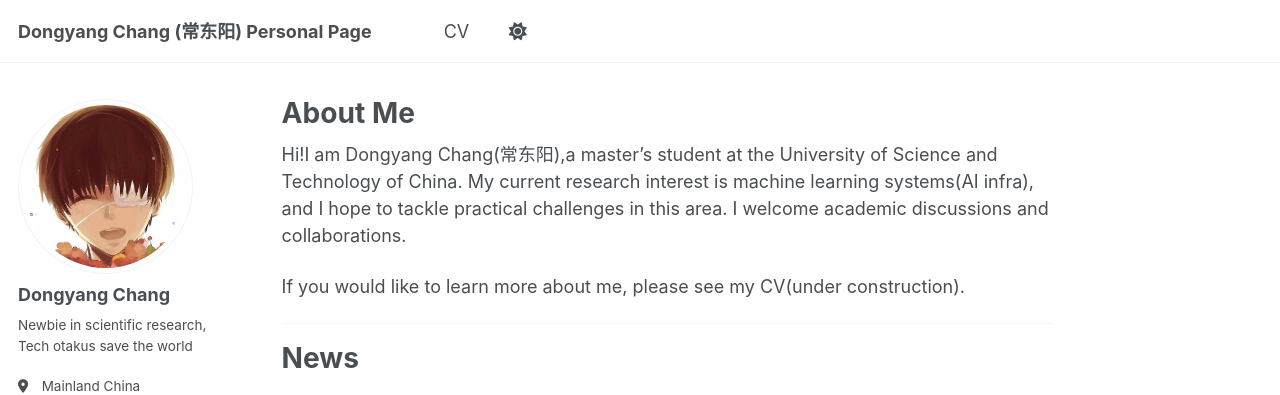
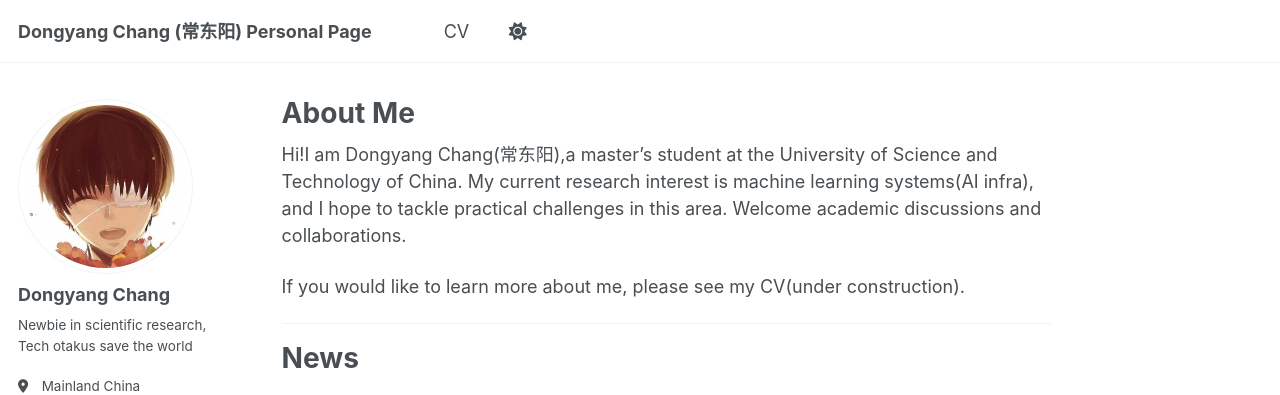
Before and after one commit to dychang-sys/dychang-sys.github.io, a Jekyll site: the page built from _pages/about.md, in a window 1280 px wide and 1161 px high. Shown: the top 395 px of the window. Built offline with Jekyll 4.4.1, drawn with Linux system fonts in a browser that asks for light colours; a script that is not in the unit is left out.

```diff
--- a/_pages/about.md
+++ b/_pages/about.md
@@ -6,7 +6,7 @@ redirect_from:
   - /about/
   - /about.html
 ---
-Hi!I am Dongyang Chang(常东阳),a master's student at the University of Science and Technology of China. My current research interest is machine learning systems(AI infra), and I hope to tackle practical challenges in this area. I welcome academic discussions and collaborations.
+Hi!I am Dongyang Chang(常东阳),a master's student at the University of Science and Technology of China. My current research interest is machine learning systems(AI infra), and I hope to tackle practical challenges in this area. Welcome academic discussions and collaborations.
 
 
 If you would like to learn more about me, please see my CV(under construction).
```
